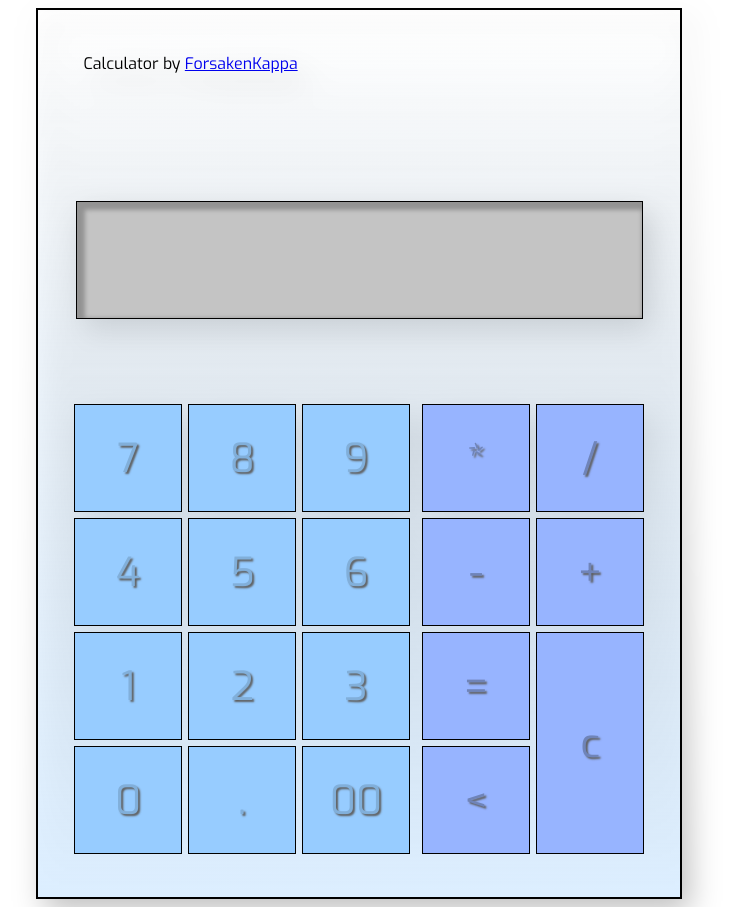
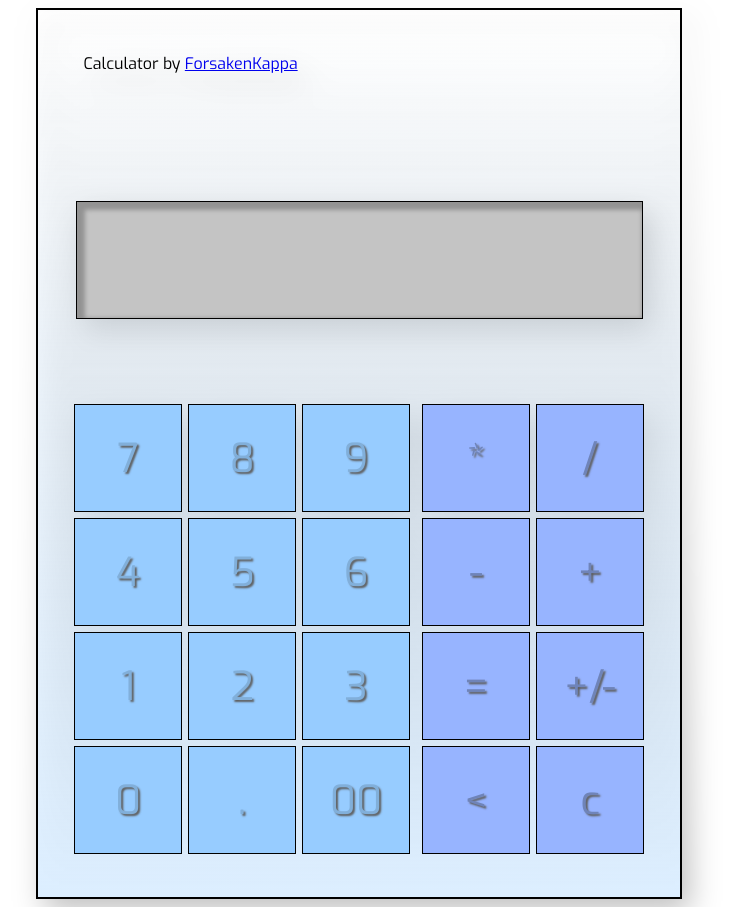
Before and after one commit to ForsakenKappa/Calculator, a plain HTML site: page index.html in a window 1280 px wide. Shown: the whole page, without its empty margins (281-1014 px from the left). Drawn offline with Linux system fonts and the light colour scheme.

Commit message:
Added flip button

```diff
--- a/index.html
+++ b/index.html
@@ -40,8 +40,9 @@
                 <input type="button" value="-" class="op-butt" >
                 <input type="button" value="+" class="op-butt" >
                 <input type="button" value="=" class="op-butt" >
-                <input type="button" value="c" class="op-butt long-butt">
+                <input type="button" value="+/-" class="op-butt">
                 <input type="button" value="<" class="op-butt" >
+                <input type="button" value="c" class="op-butt">
             </div>
         </div>
     </div>
--- a/script.js
+++ b/script.js
@@ -42,6 +42,9 @@ function handleOpButtns(e){
     else if(e.target.value === '<'){
         memory = memory.slice(0, -1)
     }
+    else if(e.target.value === '+/-'){
+        memory = String(memory * -1);
+    }
     else if(expression){
         memory = calculate(expression);
     }
```
